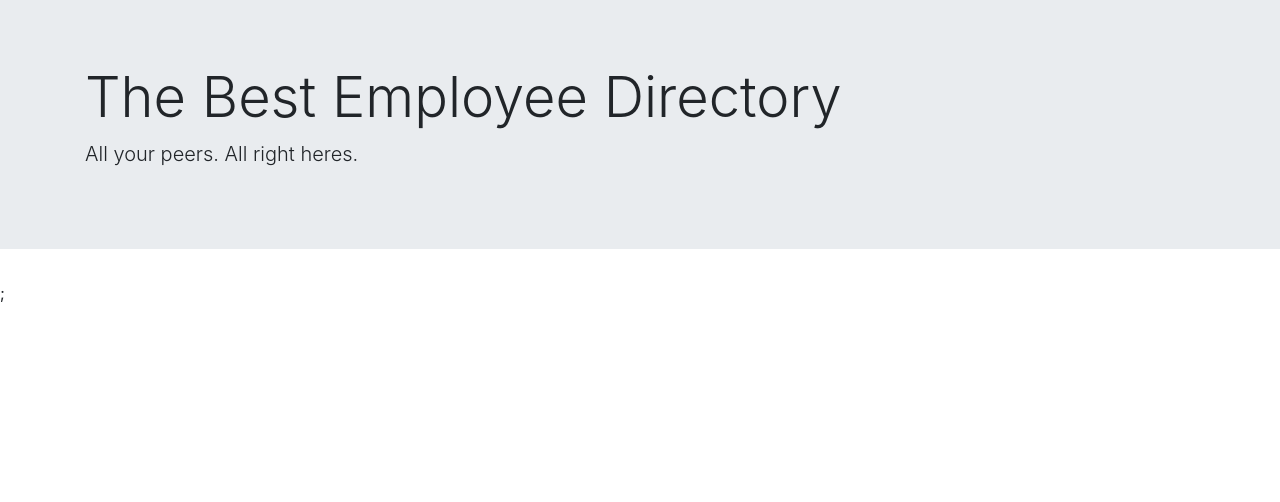
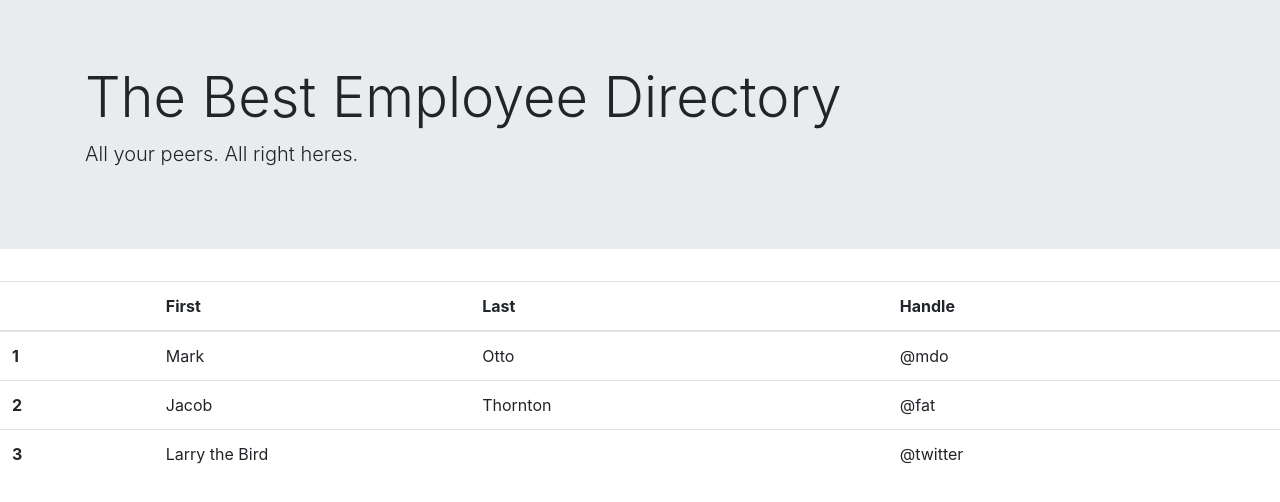
Before and after one commit to danielrezz/employee_directory, a React (Create React App) app in the folder employee_directory/: page / in a window 1280 px wide. Shown: the top 502 px of the page. Built offline with nearby package versions, Linux system fonts and the light colour scheme.

Commit message:
adding table component

```diff
--- a/employee_directory/public/index.html
+++ b/employee_directory/public/index.html
@@ -24,7 +24,7 @@
       work correctly both with client-side routing and a non-root public URL.
       Learn how to configure a non-root public URL by running `npm run build`.
     -->
-    <title>React App</title>
+    <title>The BED</title>
   </head>
   <body>
     <noscript>You need to enable JavaScript to run this app.</noscript>
--- a/employee_directory/src/App.js
+++ b/employee_directory/src/App.js
@@ -1,10 +1,12 @@
 import Header from "./components/Header";
+import Table from "./components/Table"
 import './App.css';
 
 function App() {
   return (
     <>
-      <Header />;
+      <Header />
+      <Table />
     </>
   );
 }
--- /dev/null
+++ b/employee_directory/src/components/Table.js
@@ -0,0 +1,39 @@
+import React from "react";
+
+function Table() {
+    return (
+        <>
+            <table class="table table-hover">
+                <thead>
+                    <tr>
+                        <th scope="col"></th>
+                        <th scope="col">First</th>
+                        <th scope="col">Last</th>
+                        <th scope="col">Handle</th>
+                    </tr>
+                </thead>
+                <tbody>
+                    <tr>
+                        <th scope="row">1</th>
+                        <td>Mark</td>
+                        <td>Otto</td>
+                        <td>@mdo</td>
+                    </tr>
+                    <tr>
+                        <th scope="row">2</th>
+                        <td>Jacob</td>
+                        <td>Thornton</td>
+                        <td>@fat</td>
+                    </tr>
+                    <tr>
+                        <th scope="row">3</th>
+                        <td colspan="2">Larry the Bird</td>
+                        <td>@twitter</td>
+                    </tr>
+                </tbody>
+            </table>
+        </>
+    );
+};
+
+export default Table;
```
